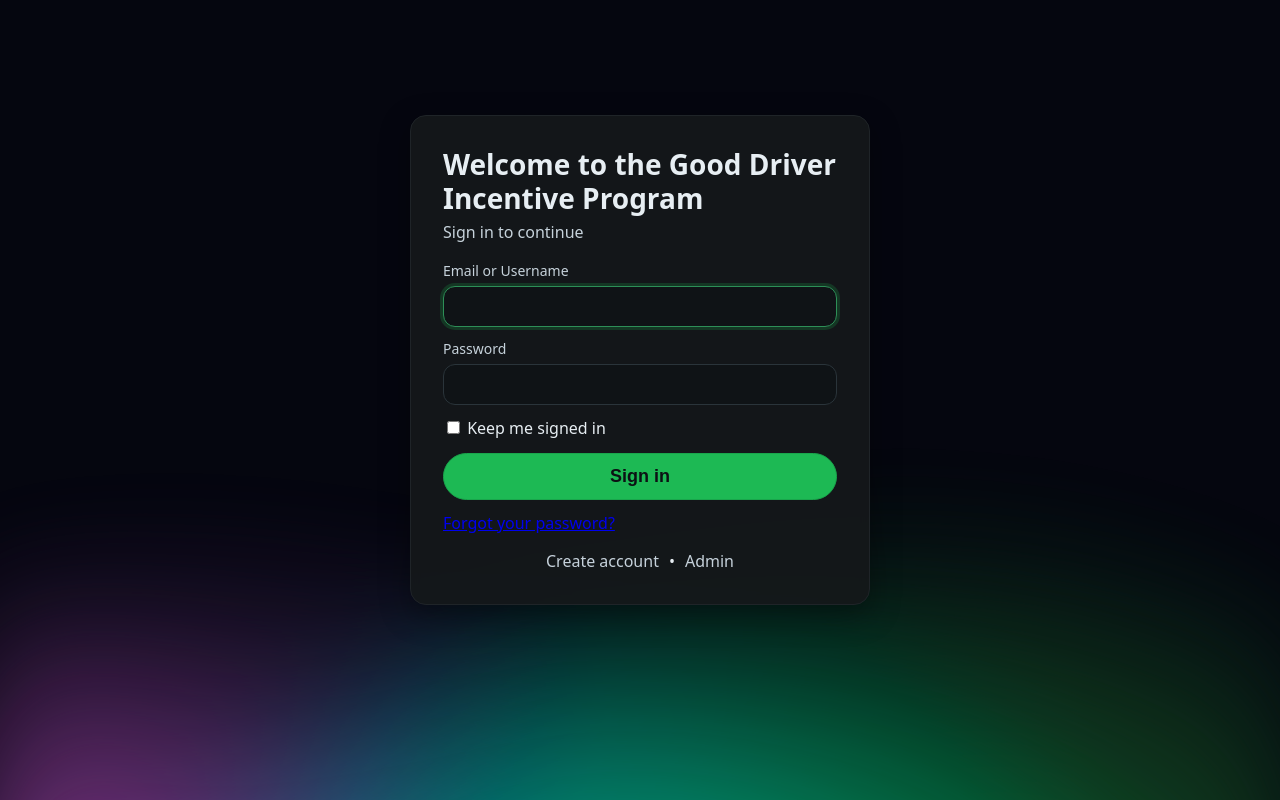
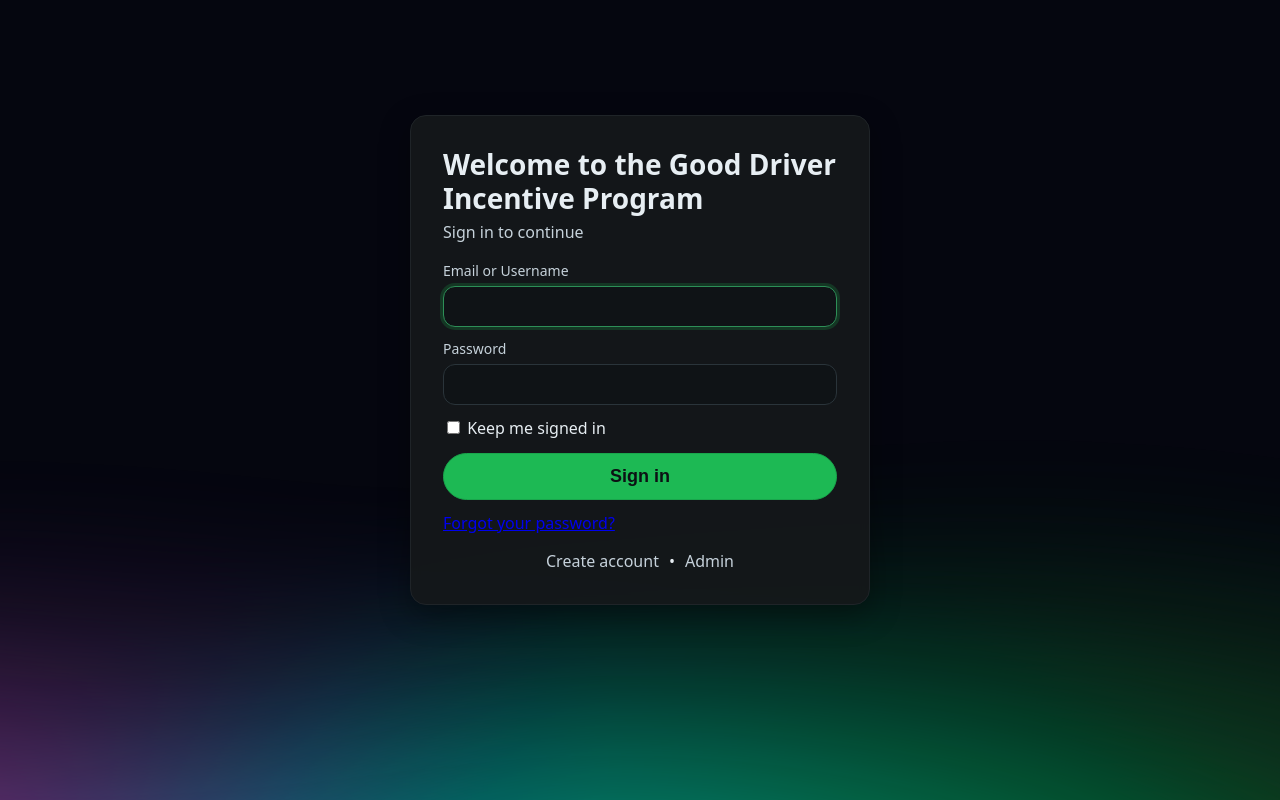
Before and after one commit to fgeravi/F25-Team19, a Django app: page /login/?next=/apply/ in a window 1280 px wide. Run offline with Django 5.2, Linux system fonts and the light colour scheme.

Commit message:
More UI tweaks

```diff
--- a/static/css/app-aurora.css
+++ b/static/css/app-aurora.css
@@ -149,33 +149,79 @@
   padding:16px;
 }
 
-/* ---------------- Aurora keyframes (for home only) ---------------- */
-@keyframes aurora-sway {
-  0%   { transform: translate3d(0,0,0) scale(1);   }
-  50%  { transform: translate3d(-35px,-20px,0) scale(1.04); }
-  100% { transform: translate3d(0,0,0) scale(1);   }
+/* ============================================================
+   AURORA KEYFRAMES — smooth, subtle but noticeable motion
+   ============================================================ */
+
+/* Main sweep: small horizontal + vertical motion + slight scale */
+@keyframes auroraFlow {
+  0% {
+    transform: translate3d(0px, 30px, 0) scale(1);
+  }
+  25% {
+    transform: translate3d(0px, 12px, 0) scale(1.03);
+  }
+  50% {
+    transform: translate3d(0px, -10px, 0) scale(1.06);
+  }
+  75% {
+    transform: translate3d(0px, -4px, 0) scale(1.03);
+  }
+  100% {
+    transform: translate3d(0px, 30px, 0) scale(1);
+  }
 }
 
-/* ---------------- Login aurora (keep like before) ---------------- */
+/* Glow / saturation breathing (used only where explicitly applied) */
+@keyframes auroraGlow {
+  0% {
+    filter: blur(60px) saturate(150%);
+    opacity: 0.78;
+  }
+  30% {
+    filter: blur(80px) saturate(180%);
+    opacity: 1;
+  }
+  60% {
+    filter: blur(70px) saturate(165%);
+    opacity: 0.9;
+  }
+  100% {
+    filter: blur(60px) saturate(150%);
+    opacity: 0.78;
+  }
+}
+
+/* ---------------- Login aurora ---------------- */
 .aurora-login{
   background:#050814;
   position:relative;
-  overflow-x:hidden;
+  overflow:hidden;
 }
 .aurora-login::before{
   content:"";
   position:fixed;
-  left:0; right:0; bottom:0; height:80vh;
-  pointer-events:none; z-index:0;
+  /* wider than viewport to avoid black edges */
+  left:-20vw;
+  right:-20vw;
+  bottom:-25vh;
+  height:85vh;
+  pointer-events:none;
+  z-index:0;
   background:
-    radial-gradient(62% 50% at 75% 115%, rgba(0,212,255,0.85) 0%, rgba(0,212,255,0) 63%),
-    radial-gradient(58% 46% at 20% 118%, rgba(255,110,199,0.78) 0%, rgba(255,110,199,0) 61%),
-    radial-gradient(64% 52% at 50% 110%, rgba(123,97,255,0.75) 0%, rgba(123,97,255,0) 63%),
+    radial-gradient(62% 50% at 75% 115%, rgba(0,212,255,0.7) 0%, rgba(0,212,255,0) 63%),
+    radial-gradient(58% 46% at 20% 118%, rgba(255,110,199,0.65) 0%, rgba(255,110,199,0) 61%),
+    radial-gradient(64% 52% at 50% 110%, rgba(123,97,255,0.6) 0%, rgba(123,97,255,0) 63%),
+    /* NEW: brighter blue/green glow bottom-right */
+    radial-gradient(65% 70% at 100% 100%, rgba(0,255,210,0.55) 0%, rgba(0,255,210,0) 78%),
     linear-gradient(to top, rgba(15,10,35,0.9) 0%, rgba(15,10,35,0) 60%);
-  filter: blur(26px) saturate(145%);
+  filter: blur(32px) saturate(155%);
+  animation:
+    auroraFlow 15s ease-in-out infinite alternate,
+    auroraGlow 20s ease-in-out infinite alternate;
 }
 
-/* ---------------- Bottom Aurora Only (Clean + Cinematic) ---------------- */
+/* ---------------- Home – bottom aurora, role aware ---------------- */
 
 .home-aurora {
   position: relative;
@@ -183,54 +229,70 @@
   background: #05060f; /* midnight sky */
 }
 
+/* Neutral fallback (if no driver/sponsor role) */
 .home-aurora::before {
   content: "";
-  position: fixed;
-  left: 0;
-  right: 0;
-  bottom: -20vh;     /* keeps it BELOW content */
-  height: 80vh;      /* only comes from the bottom */
-  pointer-events: none;
-  z-index: 0;
+  position:fixed;
+  /* extra width so we never see empty black edges */
+  left:-20vw;
+  right:-20vw;
+  bottom:-22vh;
+  height:85vh;
+  pointer-events:none;
+  z-index:0;
 
   background:
-    /* Teal center beam */
-    radial-gradient(55% 80% at 50% 100%, rgba(0,255,210,0.55) 0%, rgba(0,255,210,0) 70%),
+    /* center teal beam */
+    radial-gradient(55% 80% at 50% 100%, rgba(0, 255, 190, 0.38) 0%, rgba(0, 255, 190, 0) 72%),
 
-    /* Green ribbon, subtle */
-    radial-gradient(70% 90% at 65% 100%, rgba(120,255,140,0.45) 0%, rgba(120,255,140,0) 75%),
+    /* gentle bottom-left green */
+    radial-gradient(70% 90% at 0% 100%, rgba(0, 255, 120, 0.38) 0%, rgba(0, 255, 120, 0) 78%),
 
-    /* Purple glow left */
-    radial-gradient(80% 90% at 20% 100%, rgba(180,120,255,0.45) 0%, rgba(180,120,255,0) 75%),
+    /* blue + purple accents */
+    radial-gradient(70% 90% at 85% 100%, rgba(0, 115, 255, 0.4) 0%, rgba(120, 180, 255, 0) 78%),
+    radial-gradient(70% 90% at 15% 95%, rgba(190, 140, 255, 0.33) 0%, rgba(190, 140, 255, 0) 75%);
 
-    /* Pink soft highlight */
-    radial-gradient(70% 80% at 0% 95%, rgba(255,120,200,0.40) 0%, rgba(255,120,200,0) 70%);
+  filter: blur(70px) saturate(165%);
+  opacity: 0.9;
 
-  filter: blur(60px) saturate(170%);
-  opacity: 0.95;
-
-  animation: auroraRise 22s ease-in-out infinite alternate;
+  /* movement only; no glow pulse here */
+  animation:
+    auroraFlow 14s ease-in-out infinite alternate;
 }
 
-/* Smooth vertical floating */
-@keyframes auroraRise {
-  0%   { transform: translateY(20px) scale(1); }
-  50%  { transform: translateY(-40px) scale(1.06); }
-  100% { transform: translateY(20px) scale(1); }
+.driver-theme.home-aurora::before {
+  background:
+    /* Soft green center beam */
+    radial-gradient(60% 85% at 50% 100%, rgba(0, 255, 160, 0.55) 0%, rgba(0, 255, 160, 0) 70%),
+
+    /* Bottom-left now teal/blue-green blend — not harsh neon */
+    radial-gradient(75% 95% at 0% 100%, rgba(71, 255, 221, 0.45) 0%, rgba(40, 180, 255, 0) 78%),
+
+    /* Right side gentle mint */
+    radial-gradient(70% 90% at 85% 100%, rgba(56, 254, 188, 0.40) 0%, rgba(120, 255, 210, 0) 78%),
+
+    /* NEW: extra green wash on very bottom-right to cover edge */
+    radial-gradient(65% 75% at 100% 100%, rgba(0, 255, 160, 0.55) 0%, rgba(0, 255, 160, 0) 78%),
+
+    /* Soft purple accent to make it feel like real aurora */
+    radial-gradient(65% 80% at 20% 95%, rgba(180, 140, 255, 0.28) 0%, rgba(180, 140, 255, 0) 75%);
+
+  animation:
+    auroraFlow 14s ease-in-out infinite alternate;
 }
 
-/* ---------------- Aurora Animations ---------------- */
+/* Sponsor view – cooler blue/purple bias */
+.sponsor-theme.home-aurora::before {
+  background:
+    radial-gradient(60% 85% at 50% 100%, rgba(90, 180, 255, 0.52) 0%, rgba(90, 180, 255, 0) 70%),
+    radial-gradient(70% 90% at 15% 100%, rgba(170, 120, 255, 0.55) 0%, rgba(170, 120, 255, 0) 75%),
+    radial-gradient(70% 90% at 90% 100%, rgba(120, 210, 255, 0.42) 0%, rgba(120, 210, 255, 0) 75%),
+    /* NEW: pink/purple glow hugging the far right */
+    radial-gradient(65% 75% at 100% 100%, rgba(230, 120, 255, 0.55) 0%, rgba(230, 120, 255, 0) 78%);
 
-@keyframes auroraFloat {
-  0%   { transform: translate3d(0,0,0) scale(1); }
-  50%  { transform: translate3d(-60px,-40px,0) scale(1.08); }
-  100% { transform: translate3d(0,0,0) scale(1); }
-}
-
-@keyframes auroraDrift {
-  0%   { filter: blur(70px) saturate(160%); }
-  50%  { filter: blur(90px) saturate(190%); }
-  100% { filter: blur(70px) saturate(160%); }
+  /* movement only; no glow pulse */
+  animation:
+    auroraFlow 14s ease-in-out infinite alternate;
 }
 
 /* ---------------- Auth (login) card & form ---------------- */
@@ -280,7 +342,7 @@
   border:1px solid #2a343a;
   border-radius:12px;
   outline:none;
-  transition:border-color .12s ease, box-shadow .12s ease;
+  transition:border-color .20s ease, box-shadow .20s ease;
 }
 input:focus, select:focus, textarea:focus{
   border-color:#2d8f57;
@@ -314,7 +376,7 @@
 }
 .auth-links a:hover{ color:var(--text); }
 
-/* ---------------- Notifications – bottom aurora similar to home ---------------- */
+/* ---------------- Notifications – moving bottom glow ---------------- */
 
 .notifications-page {
   position: relative;
@@ -324,32 +386,26 @@
 
 .notifications-page::before {
   content: "";
-  position: fixed;
-  left: 0;
-  right: 0;
-  bottom: -22vh;          /* sits below content, rises up */
-  height: 85vh;
-  pointer-events: none;
-  z-index: 0;
+  position:fixed;
+  left:-20vw;
+  right:-20vw;
+  bottom:-22vh;
+  height:85vh;
+  pointer-events:none;
+  z-index:0;
 
   background:
-    /* center teal beam */
-    radial-gradient(55% 80% at 50% 100%, rgba(0,255,210,0.50) 0%, rgba(0,255,210,0) 70%),
+    radial-gradient(55% 80% at 50% 100%, rgba(0,255,210,0.42) 0%, rgba(0,255,210,0) 70%),
+    radial-gradient(70% 90% at 70% 100%, rgba(120,255,140,0.40) 0%, rgba(120,255,140,0) 75%),
+    radial-gradient(75% 85% at 15% 100%, rgba(180,120,255,0.45) 0%, rgba(180,120,255,0) 75%),
+    radial-gradient(55% 70% at 0% 95%, rgba(255,120,200,0.32) 0%, rgba(255,120,200,0) 70%);
 
-    /* green sweep slightly to the right */
-    radial-gradient(70% 90% at 70% 100%, rgba(120,255,140,0.45) 0%, rgba(120,255,140,0) 75%),
+  filter: blur(70px) saturate(170%);
+  opacity: 0.95;
 
-    /* purple glow left side */
-    radial-gradient(75% 85% at 15% 100%, rgba(180,120,255,0.45) 0%, rgba(180,120,255,0) 75%),
-
-    /* small pink accent in the lower-left */
-    radial-gradient(55% 70% at 0% 95%, rgba(255,120,200,0.35) 0%, rgba(255,120,200,0) 70%);
-
-  filter: blur(55px) saturate(165%);
-  opacity: 0.9;
-
-  /* reuse the same smooth float as home */
-  animation: auroraRise 22s ease-in-out infinite alternate;
+  /* movement only; no pulse */
+  animation:
+    auroraFlow 14s ease-in-out infinite alternate;
 }
 
 /* ========== Order confirmation layout ========== */
```
